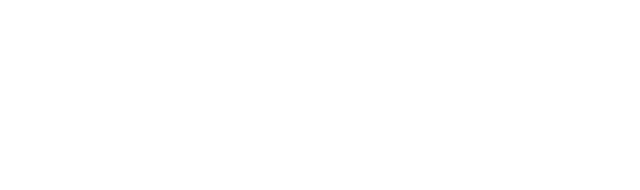
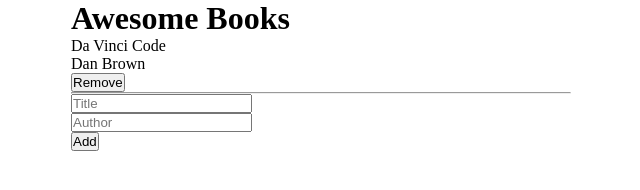
Before and after one commit to abrormukimov/awesome-lib, a plain HTML site: page index.html in a window 1280 px wide. Shown: the whole page, without its empty margins (319-959 px from the left). Drawn offline with Linux system fonts and the light colour scheme.

Commit message:
Add a basic UI with plain HTML

```diff
--- a/index.html
+++ b/index.html
@@ -5,10 +5,29 @@
   <meta http-equiv="X-UA-Compatible" content="IE=edge">
   <meta name="viewport" content="width=device-width, initial-scale=1.0">
   <link rel="stylesheet" href="style.css">
-  <title>Document</title>
+  <title>Lib</title>
 </head>
 <body>
-
+  <div class="container">
+    <div class="books-ctn">
+      <h1>Awesome Books</h1>
+      <div class="book-section">
+        <p class="book-title">Da Vinci Code</p>
+        <p class="book-author">Dan Brown</p>
+        <button class="remove">Remove</button>
+        <hr>
+      </div>
+    </div>
+    <form id="form">
+      <label>
+        <input type="text" placeholder="Title" class="title">
+      </label>
+      <label>
+        <input type="text" placeholder="Author" class="author">
+      </label>
+      <button type="submit" class="add">Add</button>
+    </form>
+  </div>
   <script src="app.js"></script>
 </body>
 </html>
--- a/style.css
+++ b/style.css
@@ -0,0 +1,13 @@
+html {
+  width: 500px;
+  margin: 0 auto;
+}
+
+* {
+  margin: 0;
+  padding: 0;
+}
+
+#form * {
+  display: block;
+}
```
